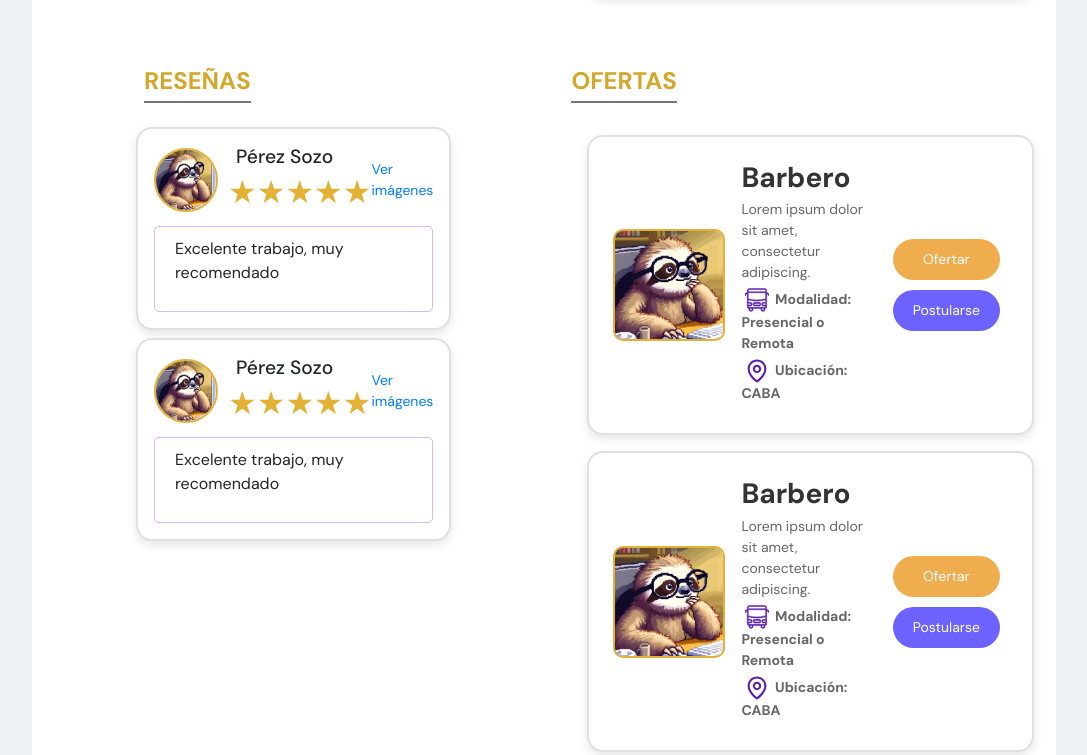
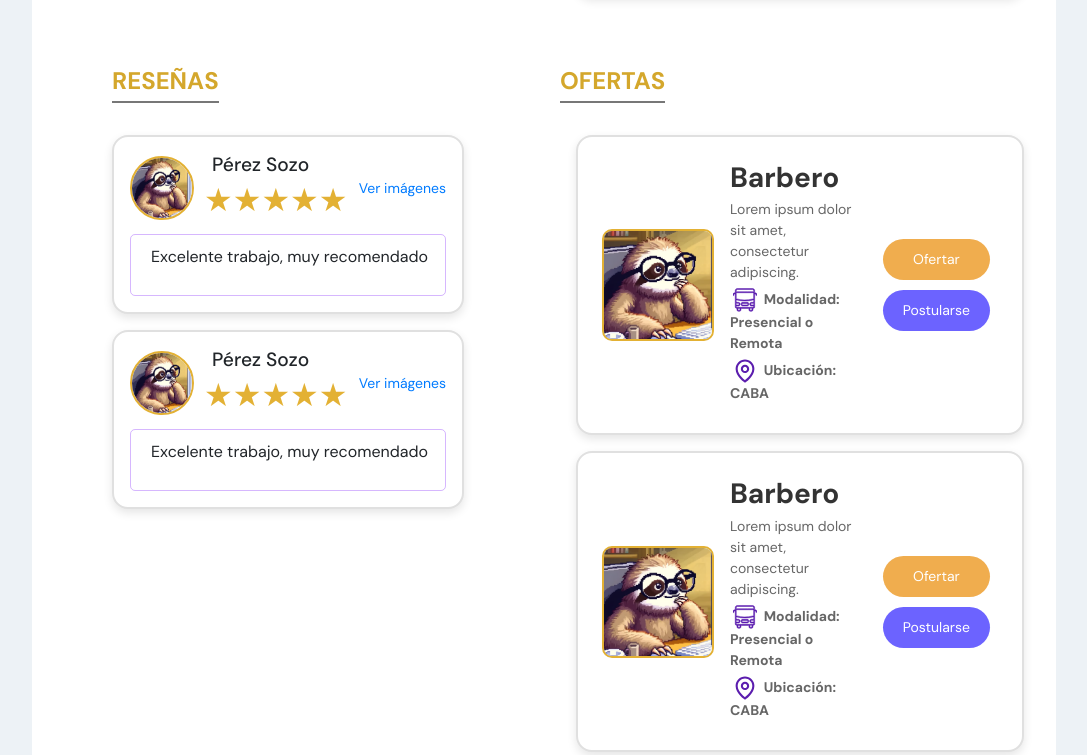
Before and after one commit to k1000oEnz/ChanGo--Main, a website: page page/profile.html in a window 1280 px wide. Shown: the part 1110-1865 px from the top of the page, without its empty margins (96-1183 px from the left). Drawn offline with nearby package versions, Linux system fonts and the light colour scheme; files that its build step writes are made by us from their sources; files whose address does not match are found by name.

Commit message:
Update _profile.scss

```diff
--- a/sass/_profile.scss
+++ b/sass/_profile.scss
@@ -123,7 +123,6 @@ $c_shadow: 2px 1px 5px #3f3f3f;
 
           &:hover {
             box-shadow: $c_shadow;
-            background-color: $color-yellow200;
           }
         }
       }
@@ -150,10 +149,9 @@ $c_shadow: 2px 1px 5px #3f3f3f;
   .reviews {
     grid-area: 3 / 1 / 4 / 2;
     margin: 0 4rem;
-    padding: 0 2rem;
 
     .review {
-      margin: 0.5rem;
+      margin: 1rem;
       padding: 1rem;
       border-radius: 1rem;
       box-shadow: 0 4px 10px rgba(0, 0, 0, 0.1);
```
